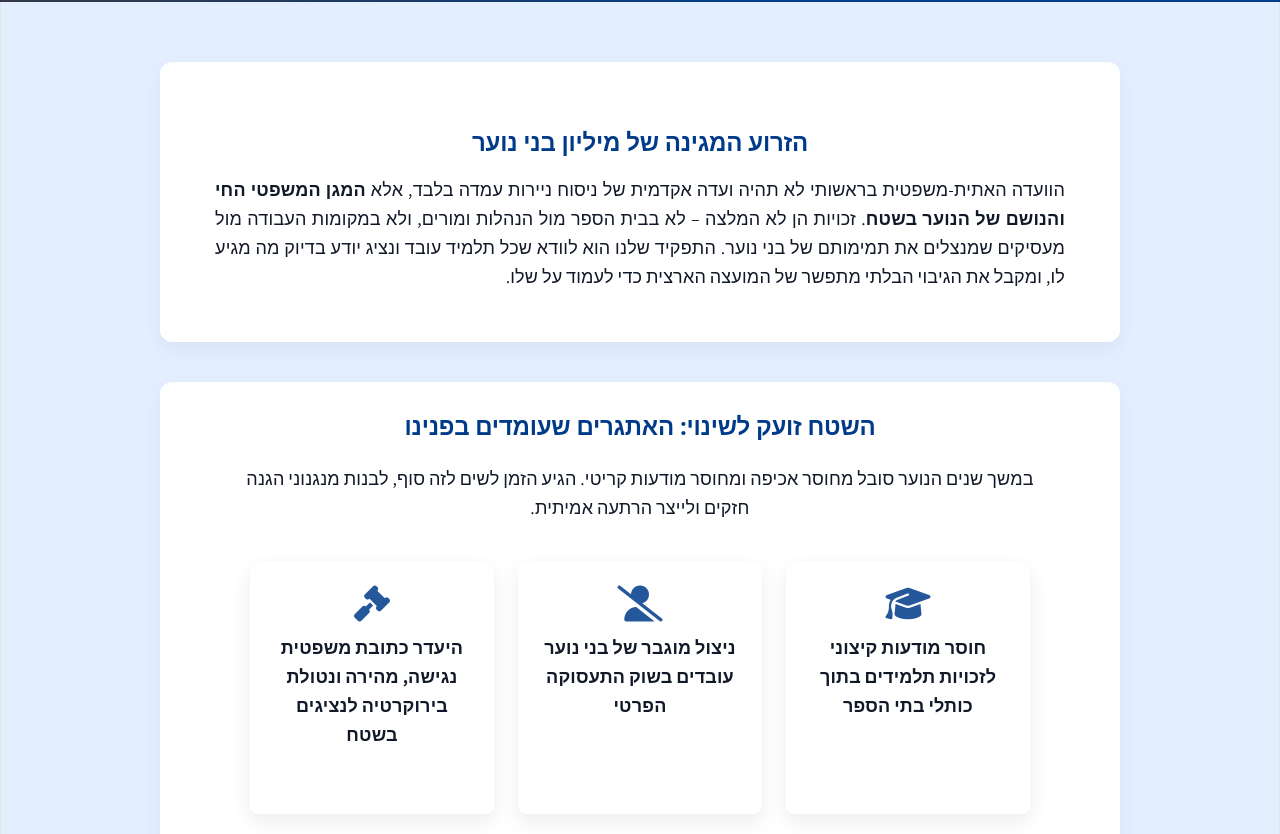
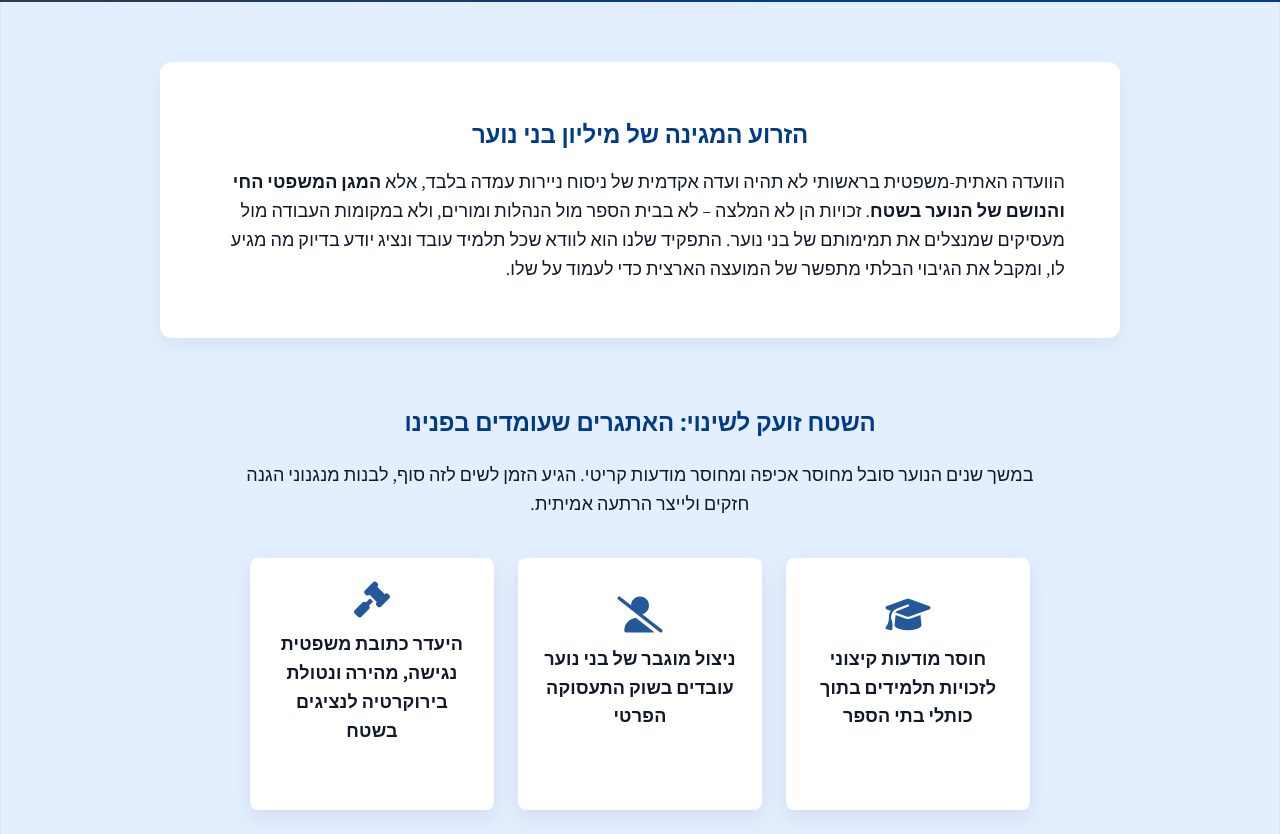
Before and after one commit to tfhsfg/tommy-danieli-website, a React (Vite) app: page /rights in a window 1280 px wide. Shown: the part 566-1400 px from the top of the page. Built offline with nearby package versions, Linux system fonts and the light colour scheme; grey boxes are pictures that could not be loaded.

Commit message:
וֹפגשאק גדשכגד

```diff
--- a/src/pages/Home.jsx
+++ b/src/pages/Home.jsx
@@ -128,18 +128,6 @@ export default function Home() {
           </Link>
         </div>
       </section>
-      {/* אזור הוידאו המעודכן עם נגן יוטיוב המוטמע כהלכה */}
-      <section className="videoPlaceholder">
-        <iframe
-          width="100%"
-          height="100%"
-          src="https://www.youtube.com/embed/QW0lPSt4LuI"
-          title="סרטון מיישרים קו - תומי דניאלי"
-          frameBorder="0"
-          allow="accelerometer; autoplay; clipboard-write; encrypted-media; gyroscope; picture-in-picture; web-share"
-          allowFullScreen
-        ></iframe>
-      </section>
     </>
   );
 }
--- a/src/pages/Rights.css
+++ b/src/pages/Rights.css
@@ -13,6 +13,14 @@
 .rightsChallengesSection {
   padding: 56px 0;
   text-align: center;
+}
+
+/* מבטלים את רקע ה"כרטיס הלבן" שדולף מ-.eduSection הגלובלי, כדי שכרטיסי האתגרים
+   יעמדו לבד על רקע העמוד (למניעת כרטיס בתוך כרטיס) */
+.rightsPageContainer .rightsChallengesSection {
+  background: transparent;
+  box-shadow: none;
+  border-radius: 0;
 }
 
 .rightsChallengesGrid {
@@ -32,6 +40,7 @@
   display: flex;
   flex-direction: column;
   align-items: center;
+  justify-content: center;
   text-align: center;
 }
 
--- a/src/pages/Rights.jsx
+++ b/src/pages/Rights.jsx
@@ -44,11 +44,11 @@ export default function Rights() {
       />
 
       {/* 2. פתיח וחזון מנהיגותי */}
-      <div className="eduSection rightsIntroSection" style={{ padding: "56px 0 20px" }}>
+      <div className="eduSection rightsIntroSection" style={{ padding: "48px 28px 24px" }}>
         <h2 className="eduSectionTitle brand-blue" style={{ textAlign: "center", marginBottom: "20px" }}>
           הזרוע המגינה של מיליון בני נוער
         </h2>
-        <p style={{ maxWidth: "850px", margin: "0 auto 30px", textAlign: "justify", fontSize: "18px", lineHeight: "1.6" }}>
+        <p style={{ maxWidth: "850px", margin: "0 auto 30px", textAlign: "right", fontSize: "18px", lineHeight: "1.6" }}>
           הוועדה האתית-משפטית בראשותי לא תהיה ועדה אקדמית של ניסוח ניירות עמדה בלבד, אלא <strong>המגן המשפטי החי והנושם של הנוער בשטח</strong>. זכויות הן לא המלצה – לא בבית הספר מול הנהלות ומורים, ולא במקומות העבודה מול מעסיקים שמנצלים את תמימותם של בני נוער. התפקיד שלנו הוא לוודא שכל תלמיד עובד ונציג יודע בדיוק מה מגיע לו, ומקבל את הגיבוי הבלתי מתפשר של המועצה הארצית כדי לעמוד על שלו.
         </p>
       </div>
```
